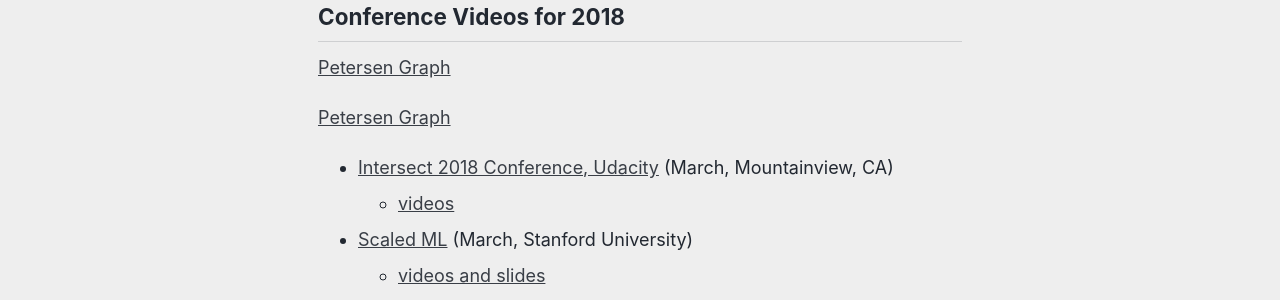
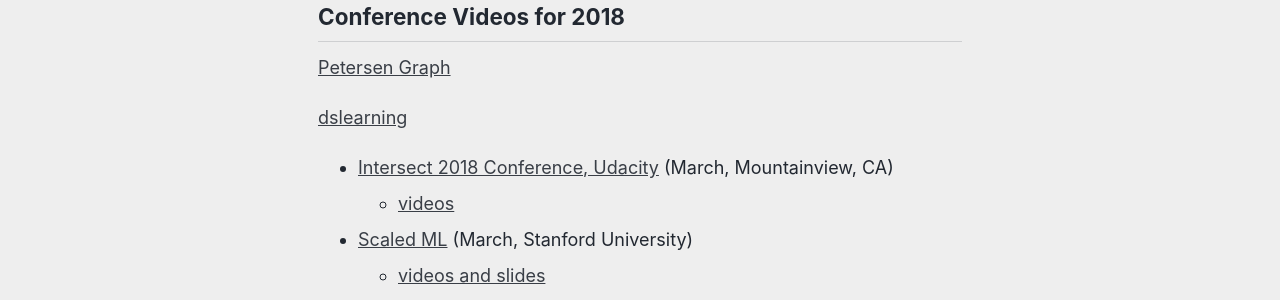
Before and after one commit to reshamas/reshamas.github.io, a Jekyll site: the page built from resources/index.md, in a window 1280 px wide. Shown: the part 202-502 px from the top of the page. Built offline with Jekyll 4.4.1, drawn with Linux system fonts in a browser that asks for light colours.

Commit message:
Update index.md

```diff
--- a/resources/index.md
+++ b/resources/index.md
@@ -9,7 +9,7 @@
 
 <a href="http://en.wikipedia.org/wiki/Petersen_graph">Petersen Graph</a>
 
-<a href="http://en.wikipedia.org/wiki/Petersen_graph">Petersen Graph</a>
+<a href="ds_learning">dslearning</a>
 
 
 * [Intersect 2018 Conference, Udacity](https://www.udacity.com/intersect) (March, Mountainview, CA)
```
